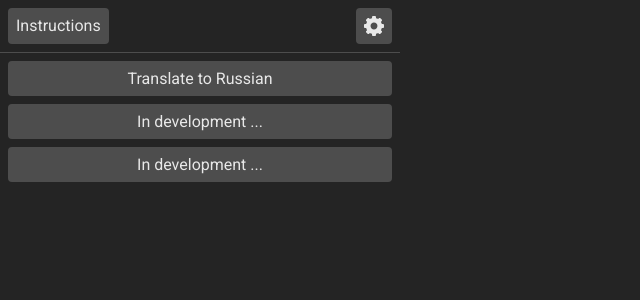
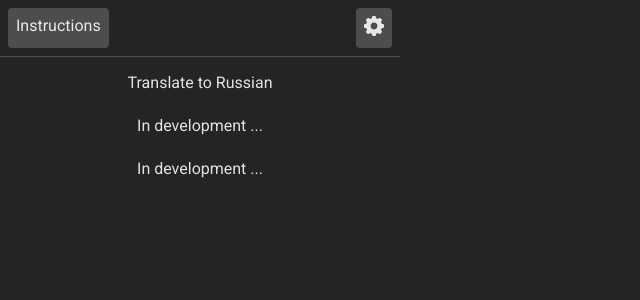
Before and after one commit to Viktorline/chrome-ai-extension, a React (Vite) app: page / in a window 1280 px wide. Shown: the top 300 px of the page, without its empty margins (0-640 px from the left). Built offline with nearby package versions, Linux system fonts and the light colour scheme.

Commit message:
006-add-header

```diff
--- a/src/app/App.module.css
+++ b/src/app/App.module.css
@@ -9,37 +9,12 @@
 }
 
 /* Header */
-.menuList {
-  display: flex;
-  justify-content: space-between;
-  padding: 0.5em;
-  border-bottom: 1px solid #4d4d4d;
-}
-
-.gearIcon {
-  width: 20px;
-  height: 20px;
-  fill: #ffffffde;
-}
 
 /* Instructions */
 
 .instructionsList {
   display: grid;
   gap: 0.5em;
-}
-
-.instruction {
-  border-radius: 4px;
-  background-color: #4d4d4d;
-}
-
-.instructionButton {
-  display: flex;
-  justify-content: center;
-  width: 100%;
-  height: 100%;
-  padding: 0.5em;
 }
 
 /* Settings */
--- a/src/app/App.tsx
+++ b/src/app/App.tsx
@@ -1,4 +1,5 @@
-import { Icon } from '../components/icon/Icon'
+import { Button } from '../components/button/Button'
+import Header from '../sections/header/Header'
 import cn from 'classnames'
 import { useState } from 'react'
 
@@ -16,28 +17,7 @@ function App() {
   return (
     <div className={styles.wrapper}>
       <div className={styles.container}>
-        <header className={styles.header}>
-          <nav className={styles.nav}>
-            <ul className={styles.menuList}>
-              <li className={styles.instruction}>
-                <button
-                  className={styles.instructionButton}
-                  onClick={() => handleMenuClick('Instructions')}
-                >
-                  Instructions
-                </button>
-              </li>
-              <li className={styles.instruction}>
-                <button
-                  className={styles.instructionButton}
-                  onClick={() => handleMenuClick('Settings')}
-                >
-                  <Icon icon='gearIcon' className={styles.gearIcon} />
-                </button>
-              </li>
-            </ul>
-          </nav>
-        </header>
+        <Header onMenuClick={handleMenuClick} />
 
         <main className={styles.main}>
           <section
@@ -50,19 +30,13 @@ function App() {
 
           <ul className={styles.instructionsList}>
             <li className={styles.instruction}>
-              <button className={styles.instructionButton}>
-                Translate to Russian
-              </button>
+              <Button>Translate to Russian</Button>
             </li>
             <li className={styles.instruction}>
-              <button className={styles.instructionButton}>
-                In development ...
-              </button>
+              <Button>In development ...</Button>
             </li>
             <li className={styles.instruction}>
-              <button className={styles.instructionButton}>
-                In development ...
-              </button>
+              <Button>In development ...</Button>
             </li>
           </ul>
 
--- a/src/components/button/Button.module.css
+++ b/src/components/button/Button.module.css
@@ -0,0 +1,7 @@
+.default {
+  display: flex;
+  justify-content: center;
+  width: 100%;
+  height: 100%;
+  padding: 0.5em;
+}
--- a/src/components/button/Button.tsx
+++ b/src/components/button/Button.tsx
@@ -23,7 +23,7 @@ export function Button({
   return (
     <>
       <button
-        className={cn(styles.button, className, {})}
+        className={cn(styles.default, className, {})}
         disabled={disabled || isLoading}
         {...props}
       >
--- /dev/null
+++ b/src/sections/header/Header.module.css
@@ -0,0 +1,17 @@
+.menuList {
+  display: flex;
+  justify-content: space-between;
+  padding: 0.5em;
+  border-bottom: 1px solid #4d4d4d;
+}
+
+.gearIcon {
+  width: 20px;
+  height: 20px;
+  fill: #ffffffde;
+}
+
+.instruction {
+  border-radius: 4px;
+  background-color: #4d4d4d;
+}
--- /dev/null
+++ b/src/sections/header/Header.tsx
@@ -0,0 +1,37 @@
+import { Button } from '../../components/button/Button'
+import { Icon } from '../../components/icon/Icon'
+
+import styles from './Header.module.css'
+
+type HeaderProps = {
+  onMenuClick: (page: 'Instructions' | 'Settings') => void
+}
+
+function Header({ onMenuClick }: HeaderProps) {
+  return (
+    <header className={styles.header}>
+      <nav className={styles.nav}>
+        <ul className={styles.menuList}>
+          <li className={styles.instruction}>
+            <Button
+              className={styles.instructionButton}
+              onClick={() => onMenuClick('Instructions')}
+            >
+              Instructions
+            </Button>
+          </li>
+          <li className={styles.instruction}>
+            <Button
+              className={styles.instructionButton}
+              onClick={() => onMenuClick('Settings')}
+            >
+              <Icon icon='gearIcon' className={styles.gearIcon} />
+            </Button>
+          </li>
+        </ul>
+      </nav>
+    </header>
+  )
+}
+
+export default Header
```
